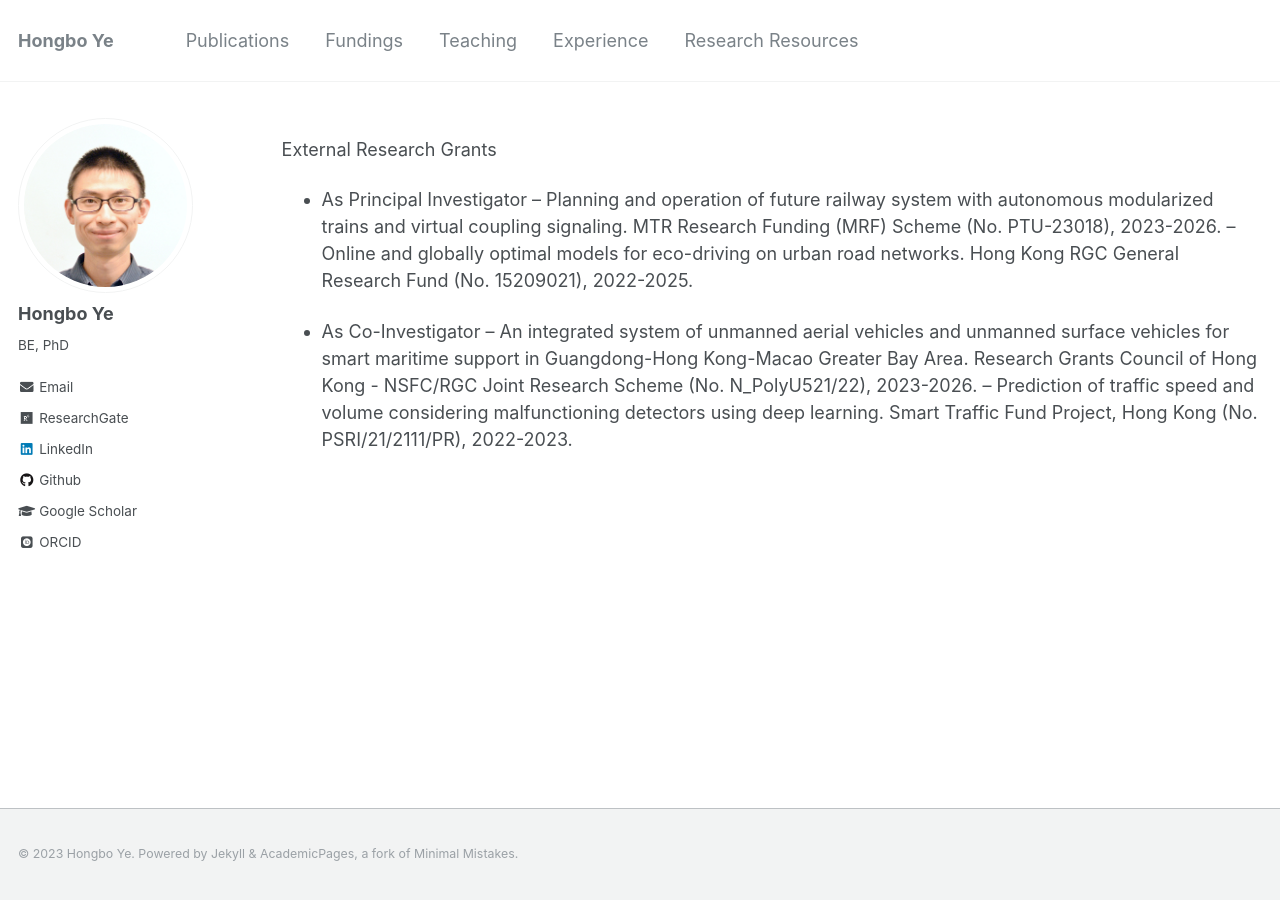
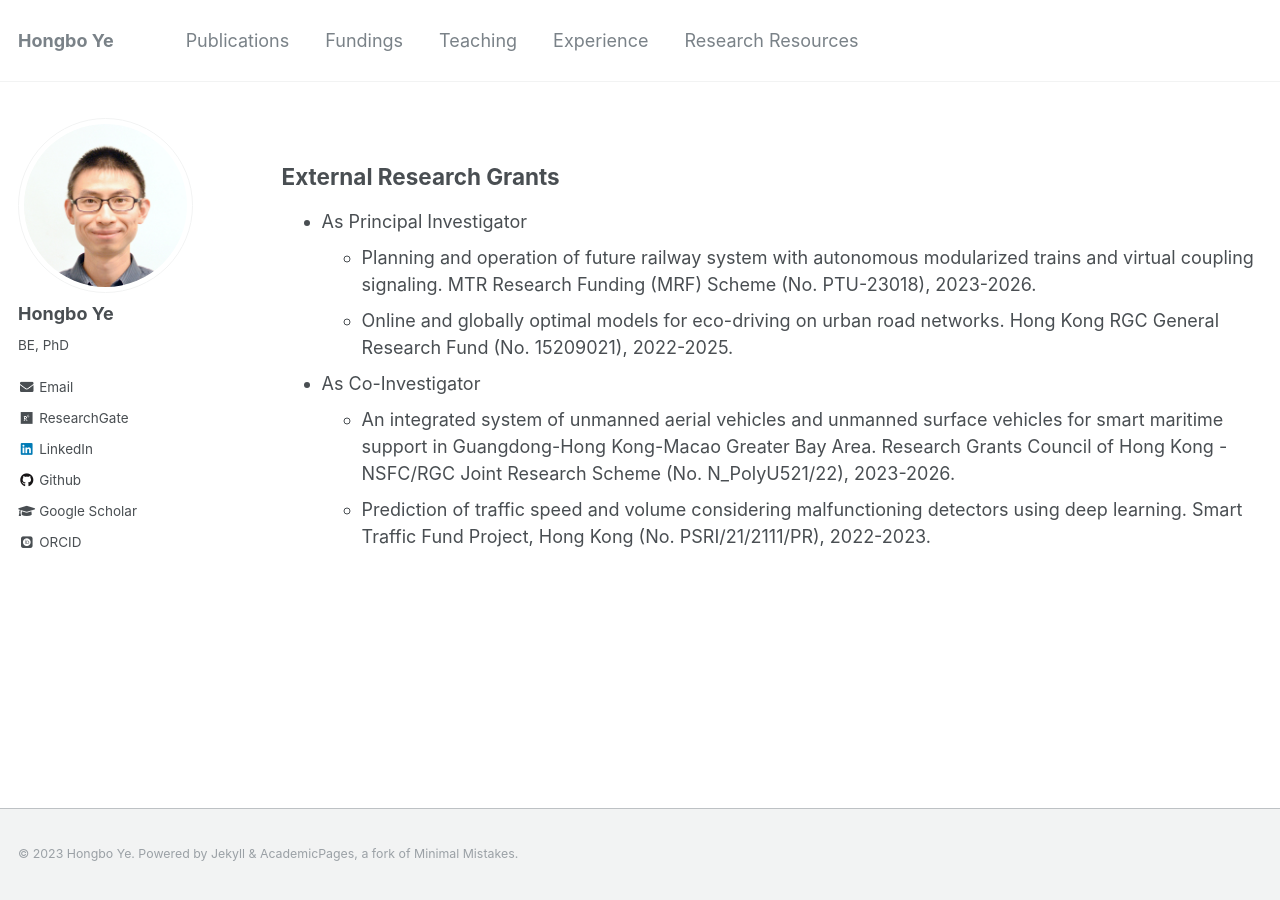
Before and after one commit to hb-ye/hb-ye.github.io, a Jekyll site: the page built from _pages/funding.md, in a window 1280 px wide. Built offline with Jekyll 4.4.1, drawn with Linux system fonts in a browser that asks for light colours; some web fonts are replaced.

```diff
--- a/_pages/funding.md
+++ b/_pages/funding.md
@@ -11,12 +11,12 @@ author_profile: true
   {% include archive-single.html %}
 {% endfor %}
 
-External Research Grants
+## External Research Grants
 
 - As Principal Investigator
--- Planning and operation of future railway system with autonomous modularized trains and virtual coupling signaling. MTR Research Funding (MRF) Scheme (No. PTU-23018), 2023-2026.
--- Online and globally optimal models for eco-driving on urban road networks. Hong Kong RGC General Research Fund (No. 15209021), 2022-2025.
+  - Planning and operation of future railway system with autonomous modularized trains and virtual coupling signaling. MTR Research Funding (MRF) Scheme (No. PTU-23018), 2023-2026.
+  - Online and globally optimal models for eco-driving on urban road networks. Hong Kong RGC General Research Fund (No. 15209021), 2022-2025.
 
 - As Co-Investigator
--- An integrated system of unmanned aerial vehicles and unmanned surface vehicles for smart maritime support in Guangdong-Hong Kong-Macao Greater Bay Area. Research Grants Council of Hong Kong - NSFC/RGC Joint Research Scheme (No. N_PolyU521/22), 2023-2026.
--- Prediction of traffic speed and volume considering malfunctioning detectors using deep learning. Smart Traffic Fund Project, Hong Kong (No. PSRI/21/2111/PR), 2022-2023.
+  - An integrated system of unmanned aerial vehicles and unmanned surface vehicles for smart maritime support in Guangdong-Hong Kong-Macao Greater Bay Area. Research Grants Council of Hong Kong - NSFC/RGC Joint Research Scheme (No. N_PolyU521/22), 2023-2026.
+  - Prediction of traffic speed and volume considering malfunctioning detectors using deep learning. Smart Traffic Fund Project, Hong Kong (No. PSRI/21/2111/PR), 2022-2023.
```
